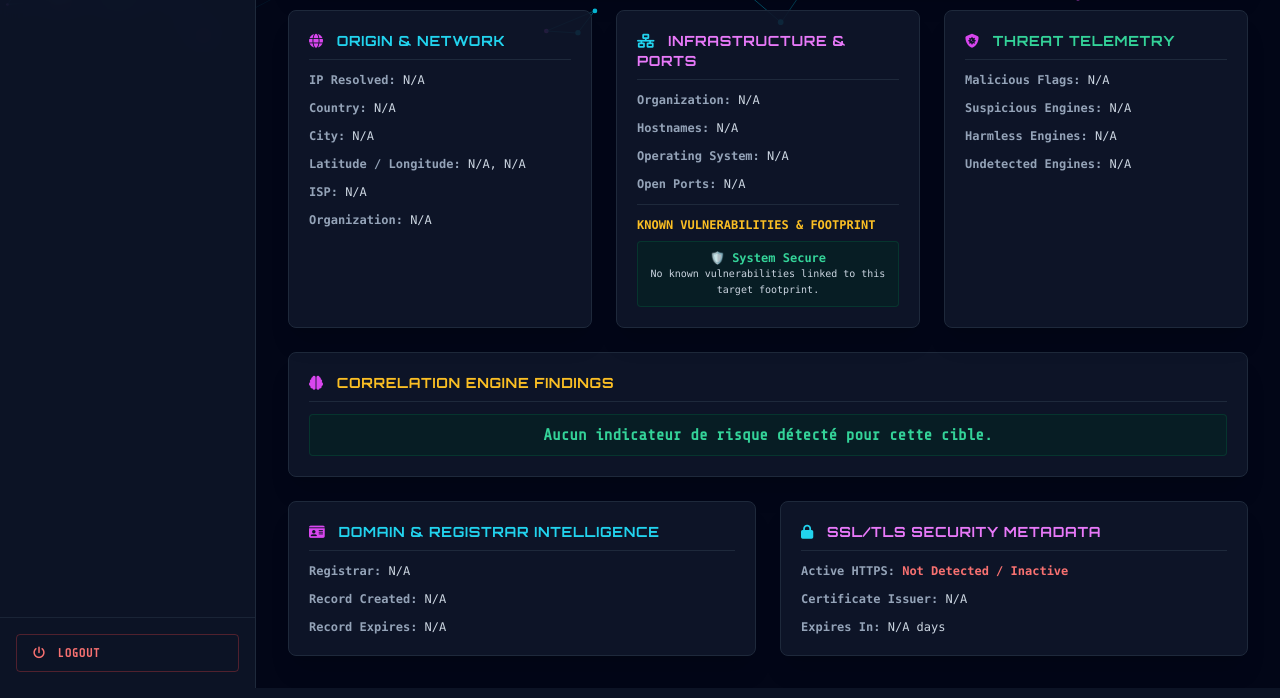
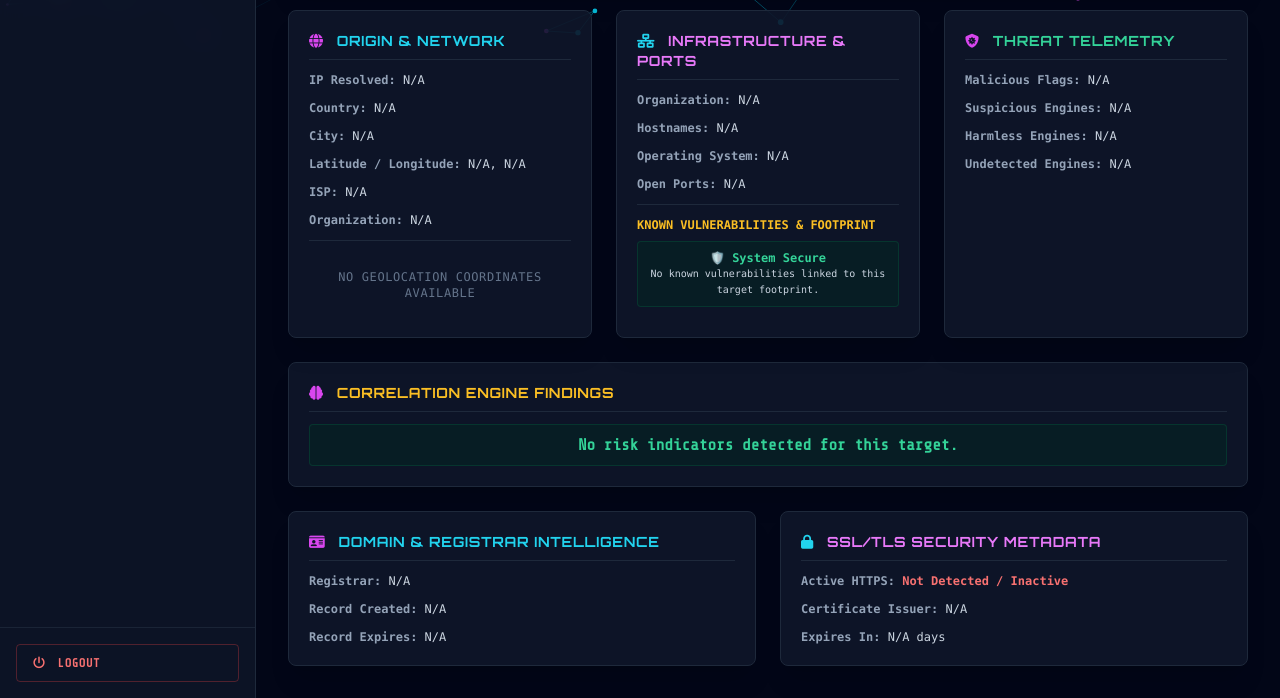
Before and after one commit to HajarXXVI/OSINT-Based_Threat_Intelligence_Platform, a Flask app: page /scan/1 in a window 1280 px wide. Shown: the part 757-1455 px from the top of the page. Run offline with Flask 3, Linux system fonts and the light colour scheme; a user stored in the database is signed in; tables that the repository leaves empty hold one stand-in row (values such as "Sample post"); some libraries are stand-ins or nearby versions.

Commit message:
Added the mini map

```diff
--- a/templates/target_details.html
+++ b/templates/target_details.html
@@ -3,6 +3,7 @@
 {% block title %}ThreatLens // Target Intelligence Report{% endblock %}
 
 {% block content %}
+<link rel="stylesheet" href="https://unpkg.com/leaflet@1.9.4/dist/leaflet.css" integrity="sha256-p4NxAoJBhIIN+hmNHrzRCf9tD/miZyoHS5obTRR9BMY=" crossorigin="">
 <div class="space-y-6">
     <!-- Top Header Bar -->
     <div class="flex flex-col md:flex-row items-start md:items-center justify-between bg-slate-900/90 border border-slate-800 rounded-lg p-6 shadow-xl gap-4">
@@ -100,6 +101,17 @@
             <p class="text-slate-300"><strong class="text-slate-400">Latitude / Longitude:</strong> {{ scan.geolocation_data | parse_json_field('lat', scan.geolocation_data) }}, {{ scan.geolocation_data | parse_json_field('lon', scan.geolocation_data) }}</p>
             <p class="text-slate-300"><strong class="text-slate-400">ISP:</strong> {{ scan.geolocation_data | parse_json_field('isp', scan.geolocation_data) }}</p>
             <p class="text-slate-300"><strong class="text-slate-400">Organization:</strong> {{ scan.geolocation_data | parse_json_field('org', scan.geolocation_data) }}</p>
+
+            <!-- Geolocation Mini-Map -->
+            <div class="mt-2 pt-3 border-t border-slate-800">
+                {% set map_lat = scan.geolocation_data | parse_json_field('lat', scan.geolocation_data) %}
+                {% set map_lon = scan.geolocation_data | parse_json_field('lon', scan.geolocation_data) %}
+                {% if map_lat != 'N/A' and map_lon != 'N/A' %}
+                    <div id="geo-map" class="w-full h-48 rounded border border-slate-700" data-lat="{{ map_lat }}" data-lon="{{ map_lon }}" data-city="{{ scan.geolocation_data | parse_json_field('city', scan.geolocation_data) }}"></div>
+                {% else %}
+                    <div class="text-center text-slate-500 uppercase tracking-wider py-4">No geolocation coordinates available</div>
+                {% endif %}
+            </div>
         </div>
 
         <!-- Infrastructure Widget -->
@@ -172,7 +184,7 @@
             {% endfor %}
         {% else %}
             <div class="bg-emerald-950/40 border border-emerald-900/50 text-center rounded p-2 text-emerald-400">
-                <strong>Aucun indicateur de risque détecté pour cette cible.</strong>
+                <strong>No risk indicators detected for this target.</strong>
             </div>
         {% endif %}
     </div>
@@ -224,3 +236,28 @@
     {% endif %}
 </div>
 {% endblock %}
+
+{% block extra_scripts %}
+<script src="https://unpkg.com/leaflet@1.9.4/dist/leaflet.js" integrity="sha256-20nQCchB9co0qIjJZRGuk2/Z9VM+kNiyxNV1lvTlZBo=" crossorigin=""></script>
+<script>
+    document.addEventListener('DOMContentLoaded', function () {
+        const mapEl = document.getElementById('geo-map');
+        if (!mapEl) return; // no coordinates -> nothing to render
+
+        const lat = parseFloat(mapEl.dataset.lat);
+        const lon = parseFloat(mapEl.dataset.lon);
+        const city = mapEl.dataset.city || '';
+        if (isNaN(lat) || isNaN(lon)) return;
+
+        const map = L.map('geo-map').setView([lat, lon], 10);
+        L.tileLayer('https://{s}.tile.openstreetmap.org/{z}/{x}/{y}.png', {
+            maxZoom: 19,
+            attribution: '&copy; <a href="https://www.openstreetmap.org/copyright">OpenStreetMap</a> contributors'
+        }).addTo(map);
+
+        L.marker([lat, lon]).addTo(map)
+            .bindPopup('<b>' + (city || 'Target') + '</b><br>' + lat.toFixed(4) + ', ' + lon.toFixed(4))
+            .openPopup();
+    });
+</script>
+{% endblock %}
```
